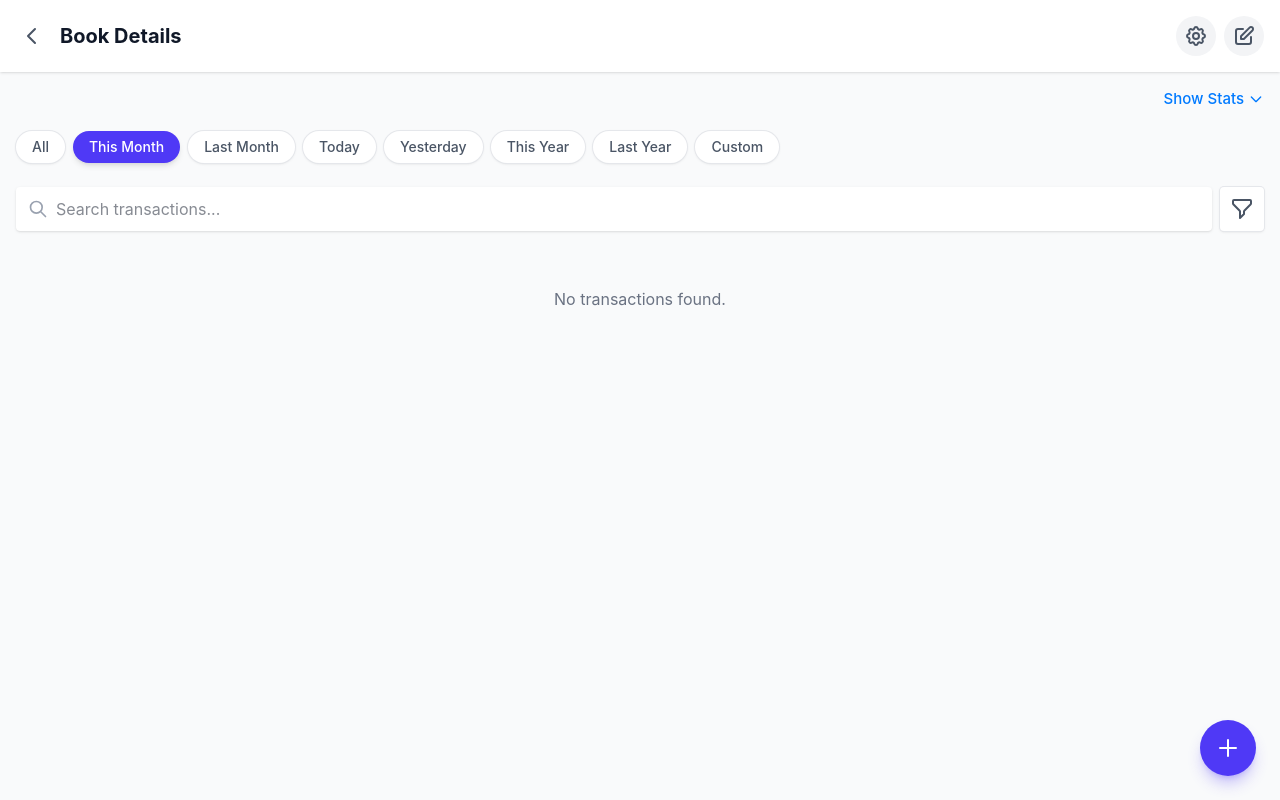
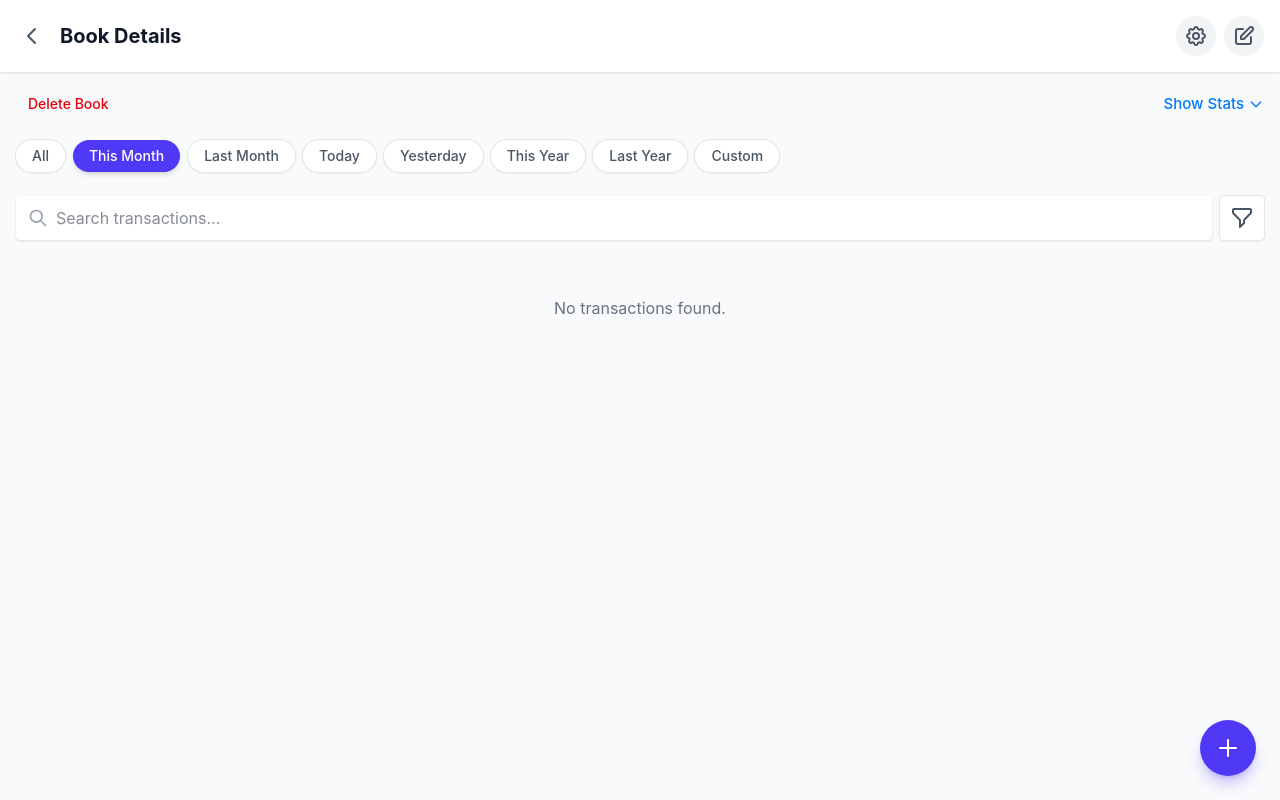
Before and after one commit to AshishDhamalaAD/money-offline, a Vue app: page /book/1 in a window 1280 px wide. Built offline with nearby package versions, Linux system fonts and the light colour scheme.

Commit message:
feat: Implement book deletion functionality with cascading data removal for categories, products, and payment modes, and integrate a new DeleteBook component into the BookDetails view.

```diff
--- /dev/null
+++ b/src/components/DeleteBook.vue
@@ -0,0 +1,56 @@
+<script setup>
+import { ref } from "vue"
+import { useBookStore } from "../stores/bookStore"
+import BaseButton from "../components/ui/BaseButton.vue"
+import Toast from "../components/ui/Toast.vue"
+import Modal from "../components/ui/Modal.vue"
+import router from "../router"
+
+const props = defineProps({
+  bookId: {
+    type: Number,
+    required: true,
+  },
+})
+
+const bookStore = useBookStore()
+
+const showDeleteModal = ref(false)
+const showToast = ref(false)
+const toastMessage = ref("")
+
+async function handleDeleteBook() {
+  try {
+    await bookStore.deleteBook(props.bookId)
+    router.push({ name: "dashboard" })
+  } catch (error) {
+    toastMessage.value = error.message
+    showToast.value = true
+    showDeleteModal.value = false
+  }
+}
+</script>
+
+<template>
+  <button
+    @click="showDeleteModal = true"
+    class="rounded-lg px-3 py-1.5 text-sm font-medium text-red-600 hover:bg-red-50 transition-colors"
+  >
+    Delete Book
+  </button>
+
+  <!-- Delete Confirmation Modal -->
+  <Modal :show="showDeleteModal" title="Delete Book" @close="showDeleteModal = false">
+    <p class="text-gray-600">
+      Are you sure you want to delete this book? This will also delete all associated categories, products, and payment
+      modes. This action cannot be undone.
+    </p>
+    <div class="flex justify-end gap-3 mt-6">
+      <BaseButton variant="ghost" @click="showDeleteModal = false">Cancel</BaseButton>
+      <BaseButton variant="danger" @click="handleDeleteBook">Delete Book</BaseButton>
+    </div>
+  </Modal>
+
+  <!-- Toast Notification -->
+  <Toast :show="showToast" :message="toastMessage" type="error" @close="showToast = false" />
+</template>
--- a/src/stores/bookStore.js
+++ b/src/stores/bookStore.js
@@ -32,9 +32,14 @@ export const useBookStore = defineStore('book', () => {
     }
 
     async function deleteBook(id) {
+        // Delete the book
         await db.books.delete(id)
-        // Also delete related transactions
+
+        // Also delete related master data (transactions, categories, products, payment modes)
         await db.transactions.where('book_id').equals(id).delete()
+        await db.categories.where('book_id').equals(id).delete()
+        await db.products.where('book_id').equals(id).delete()
+        await db.payment_modes.where('book_id').equals(id).delete()
     }
 
     async function getBook(id) {
--- a/src/views/BookDetails.vue
+++ b/src/views/BookDetails.vue
@@ -6,6 +6,7 @@ import { useTransactionStore } from "../stores/transactionStore"
 import { useMasterStore } from "../stores/masterStore"
 import TransactionCard from "../components/TransactionCard.vue"
 import StatsSummary from "../components/StatsSummary.vue"
+import DeleteBook from "../components/DeleteBook.vue"
 import SearchableSelect from "../components/ui/SearchableSelect.vue"
 import BaseInput from "../components/ui/BaseInput.vue"
 import Modal from "../components/ui/Modal.vue"
@@ -398,7 +399,8 @@ async function saveBookName() {
     <!-- Content -->
     <main class="p-4 space-y-4 pb-24">
       <!-- Stats Toggle -->
-      <div class="flex justify-end">
+      <div class="flex justify-between">
+        <DeleteBook v-if="bookId" :book-id="bookId" />
         <button @click="showStats = !showStats" class="text-[15px] text-[#007AFF] font-medium flex items-center gap-1">
           {{ showStats ? "Hide Stats" : "Show Stats" }}
           <svg
```
